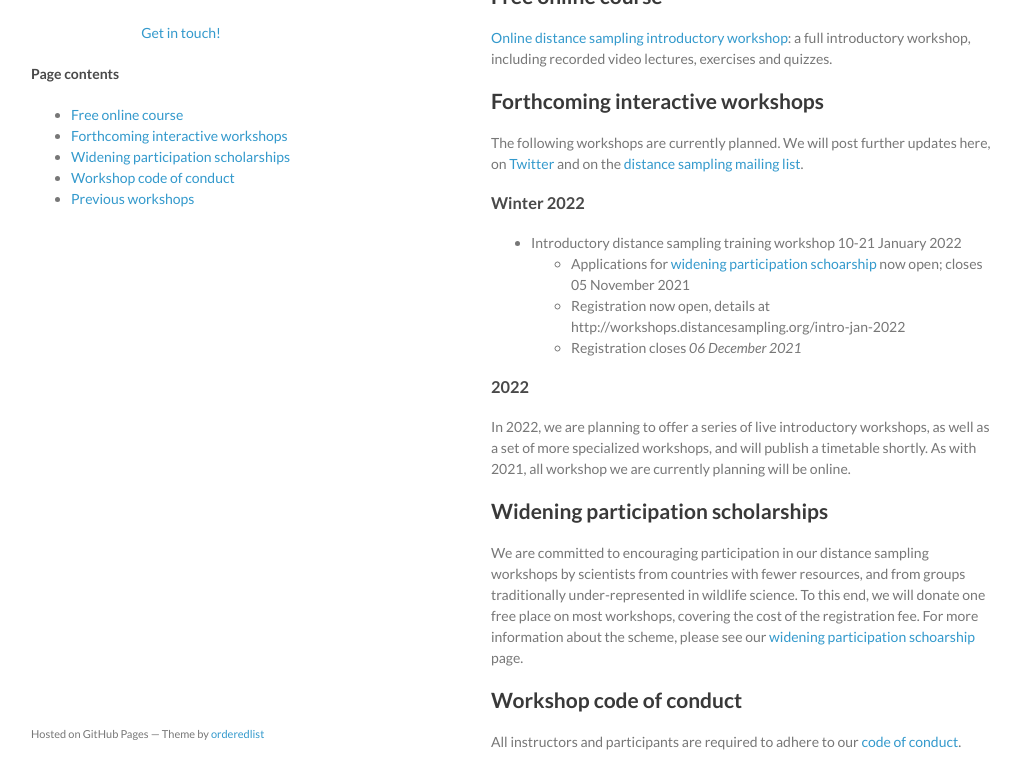
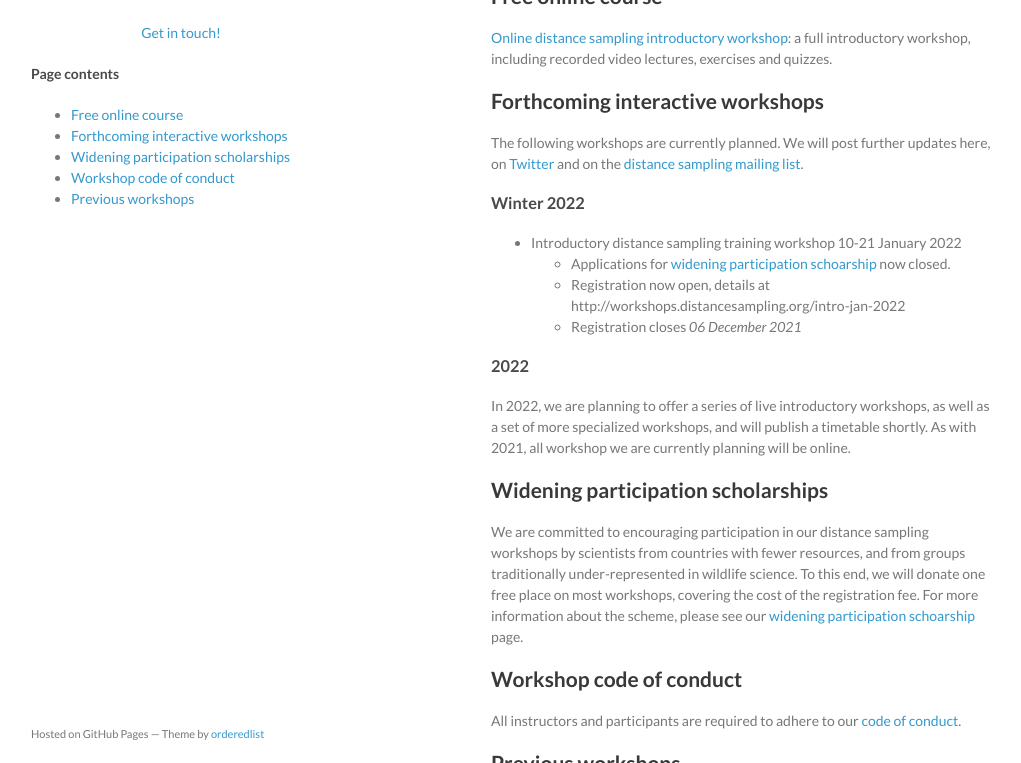
Before and after one commit to distanceworkshops/distanceworkshops.github.io, a Jekyll site: the page built from index.md, in a window 1280 px wide and 900 px high, cut to the strip 137-900 px from the top of the window. Shown: the whole strip, without its empty margins (129-1150 px from the left). Built offline with Jekyll 4.4.1, drawn with Linux system fonts in a browser that asks for light colours.

Commit message:
applications now closed

```diff
--- a/index.md
+++ b/index.md
@@ -20,7 +20,7 @@ The following workshops are currently planned.  We will post further updates her
 ### Winter 2022
 
 - Introductory distance sampling training workshop 10-21 January 2022
-  - Applications for [widening participation schoarship](widening-participation) now open; closes 05 November 2021
+  - Applications for [widening participation schoarship](widening-participation) now closed.
   - Registration now open, details at http://workshops.distancesampling.org/intro-jan-2022
   - Registration closes _06 December 2021_
 
```
